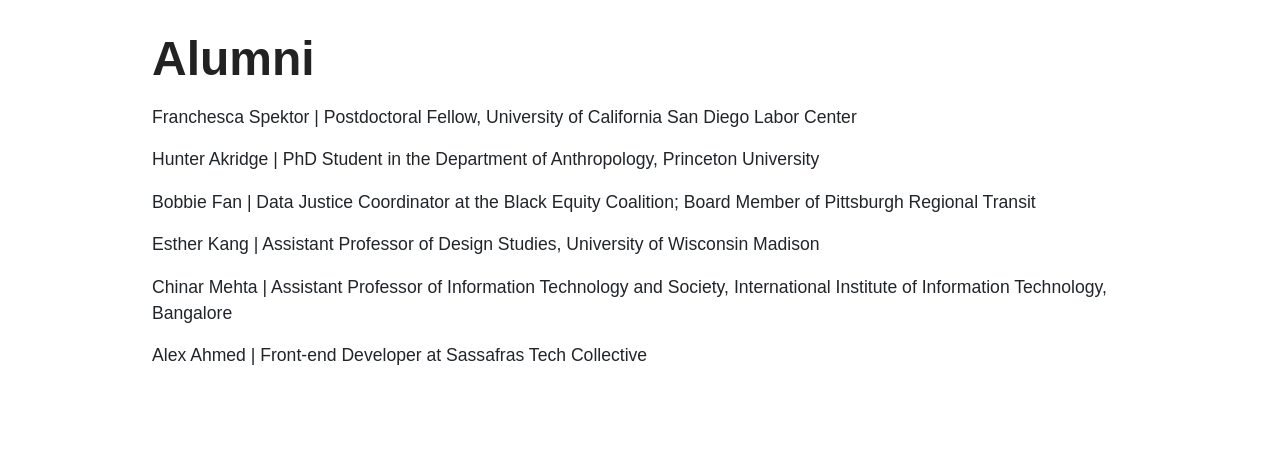
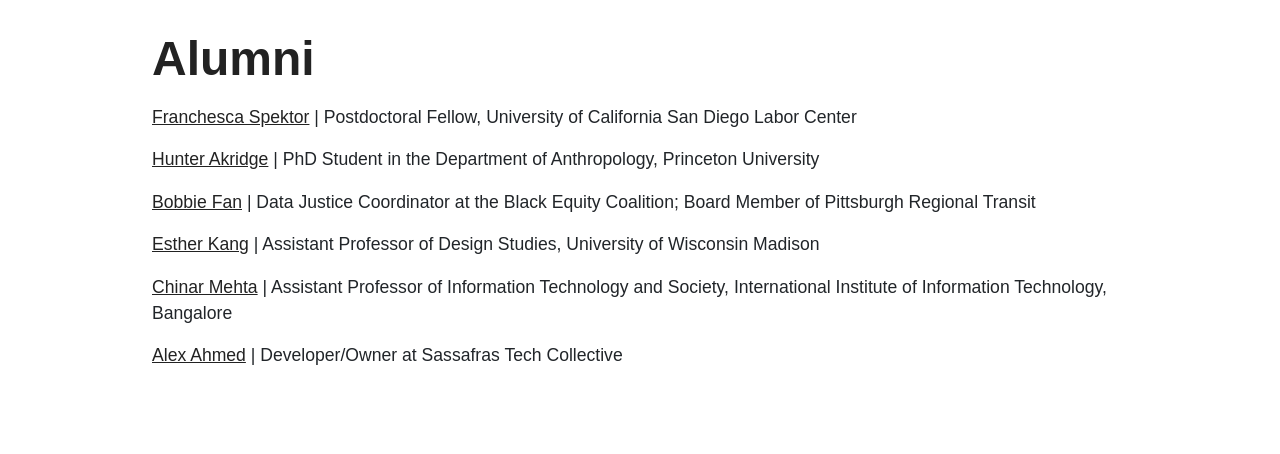
Before and after one commit to techsolidaritylab/site, a Jekyll site: the page built from index.html, in a window 1280 px wide and 900 px high, scrolled down 2814 px. Shown: the part 153-607 px from the top of the window. Built offline with Jekyll 4.4.1, drawn with Linux system fonts in a browser that asks for light colours; nearby versions of some CDN libraries; some web fonts are replaced.

Commit message:
Update team.html

```diff
--- a/_includes/team.html
+++ b/_includes/team.html
@@ -29,12 +29,12 @@
     <!-- Three columns of text below the carousel -->
     <div class="row mb-2">
       <div>
-      <p>Franchesca Spektor | Postdoctoral Fellow, University of California San Diego Labor Center</p>
-      <p>Hunter Akridge | PhD Student in the Department of Anthropology, Princeton University </p>
-      <p>Bobbie Fan | Data Justice Coordinator at the Black Equity Coalition; Board Member of Pittsburgh Regional Transit</p>
-      <p>Esther Kang | Assistant Professor of Design Studies, University of Wisconsin Madison</p>
-      <p>Chinar Mehta | Assistant Professor of Information Technology and Society, International Institute of Information Technology, Bangalore</p>
-      <p>Alex Ahmed | Front-end Developer at Sassafras Tech Collective</p>
+      <p><a href="https://www.linkedin.com/in/fspektor/">Franchesca Spektor</a> | Postdoctoral Fellow, University of California San Diego Labor Center</p>
+      <p><a href="https://anthropology.princeton.edu/people/hunter-akridge">Hunter Akridge</a> | PhD Student in the Department of Anthropology, Princeton University </p>
+      <p><a href="https://www.linkedin.com/in/bonniefan/">Bobbie Fan</a> | Data Justice Coordinator at the Black Equity Coalition; Board Member of Pittsburgh Regional Transit</p>
+      <p><a href="https://www.estherykang.com/">Esther Kang</a> | Assistant Professor of Design Studies, University of Wisconsin Madison</p>
+      <p><a href="https://chinarm.github.io/">Chinar Mehta</a> | Assistant Professor of Information Technology and Society, International Institute of Information Technology, Bangalore</p>
+      <p><a href="https://sassafras.coop/about">Alex Ahmed</a> | Developer/Owner at Sassafras Tech Collective</p>
       </div><!-- /.col-lg-4 -->
     </div><!-- /.row -->
   </div>
```
